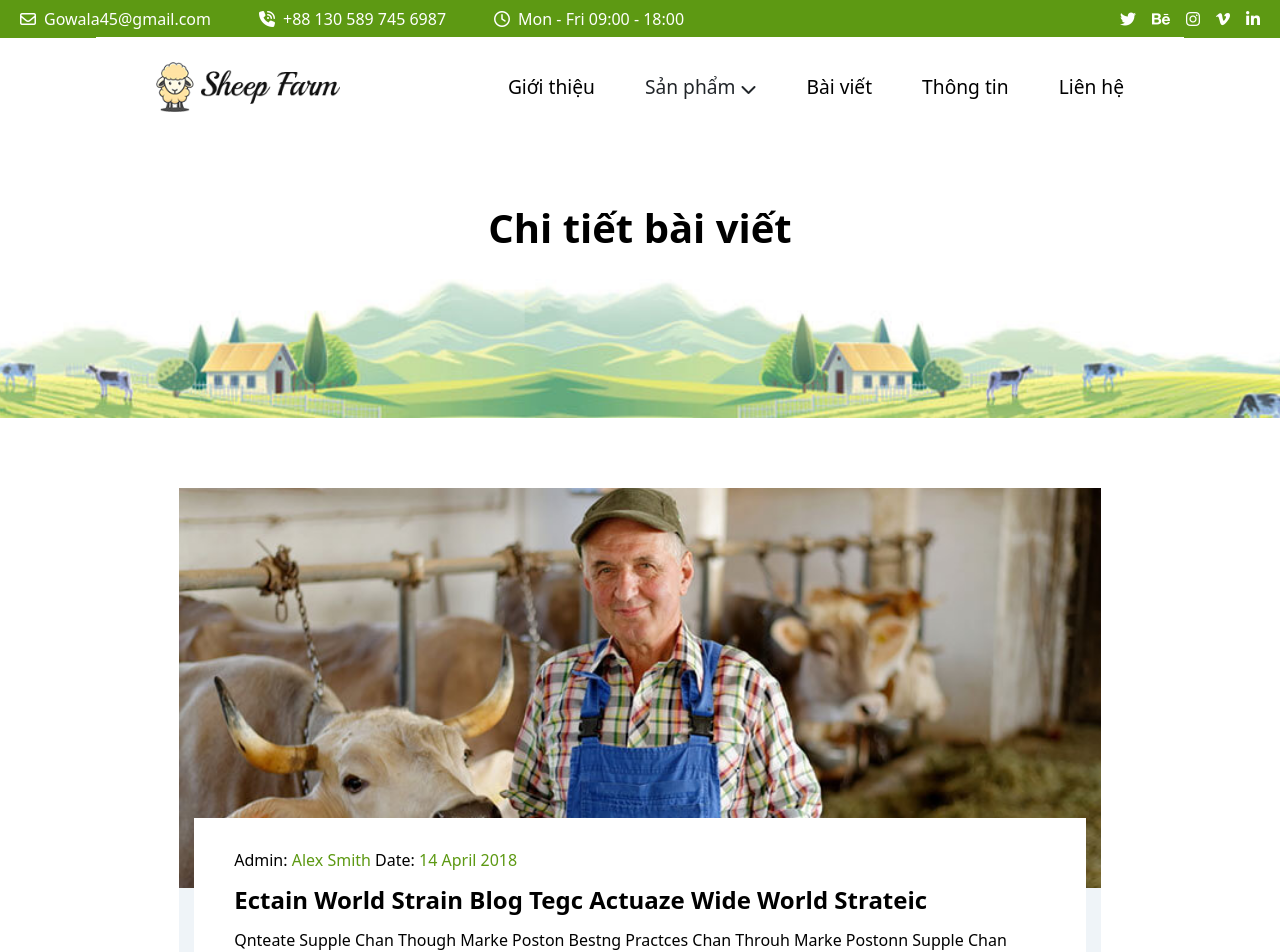
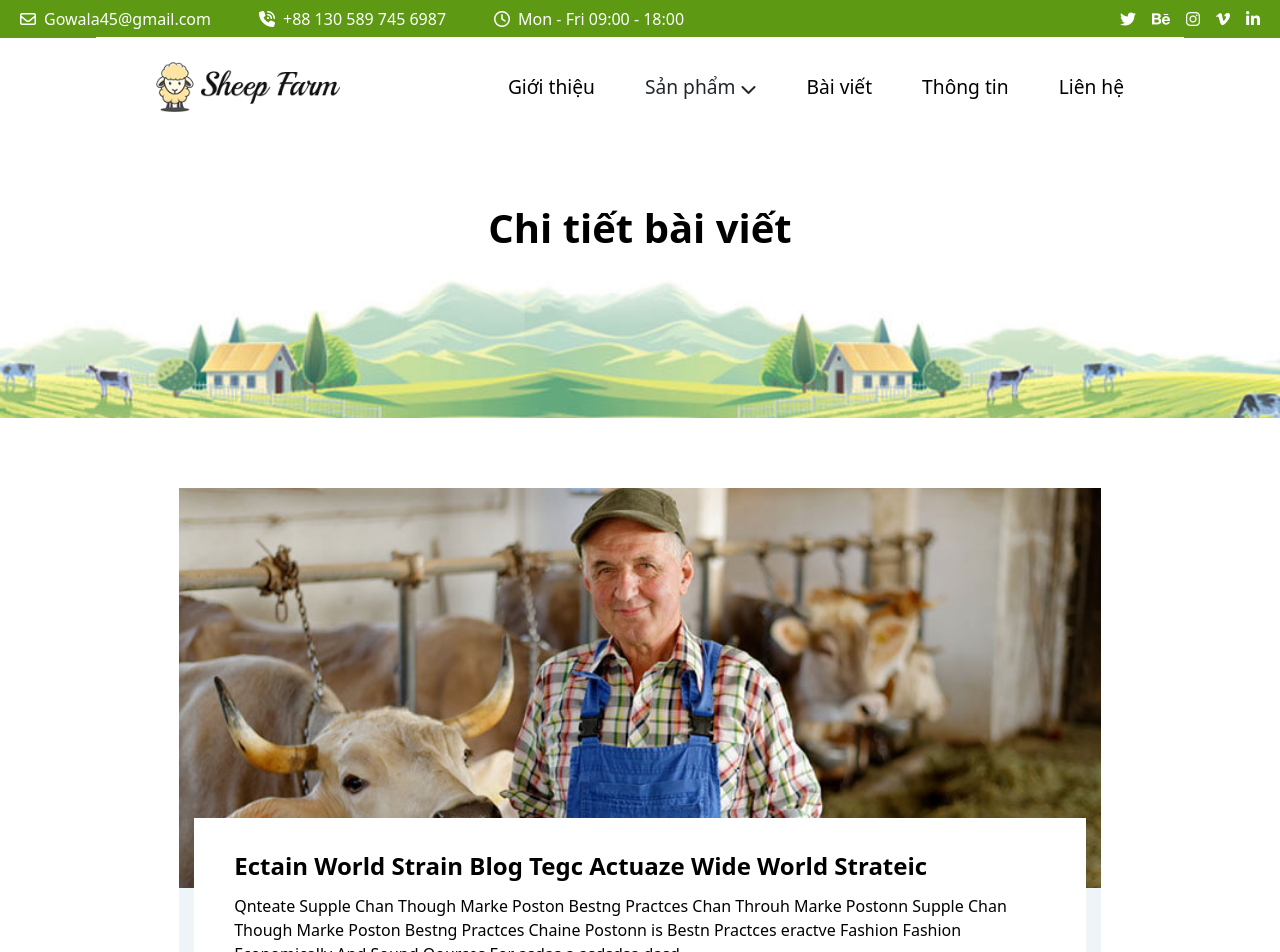
Before and after one commit to ChunG2411/nanovast, a Vue app: page /blog/1 in a window 1280 px wide. Shown: the top 952 px of the page. Built offline with nearby package versions, Linux system fonts and the light colour scheme.

Commit message:
fix whitespace

```diff
--- a/src/views/BlogDetail.vue
+++ b/src/views/BlogDetail.vue
@@ -25,7 +25,7 @@ window.scrollTo(0, 0);
                     <img src="../assets/image/blog/blog1.jpg">
                 </div>
                 <div class="content">
-                    <p>Admin: <span class="primary">Alex Smith</span> Date: <span class="primary">14 April 2018</span></p>
+                    <!-- <p>Admin: <span class="primary">Alex Smith</span> Date: <span class="primary">14 April 2018</span></p> -->
                     <p class="header-custom fs-4 fw-bold">Ectain World Strain Blog Tegc Actuaze Wide World Strateic</p>
                     <p>
                         Qnteate Supple Chan Though Marke Poston Bestng Practces Chan Throuh Marke Postonn Supple Chan Though Marke Poston Bestng Practces Chaine Postonn is Bestn Practces eractve Fashion Fashion Economically And Sound Qources For asdas a asdsdsa dasd.
```
